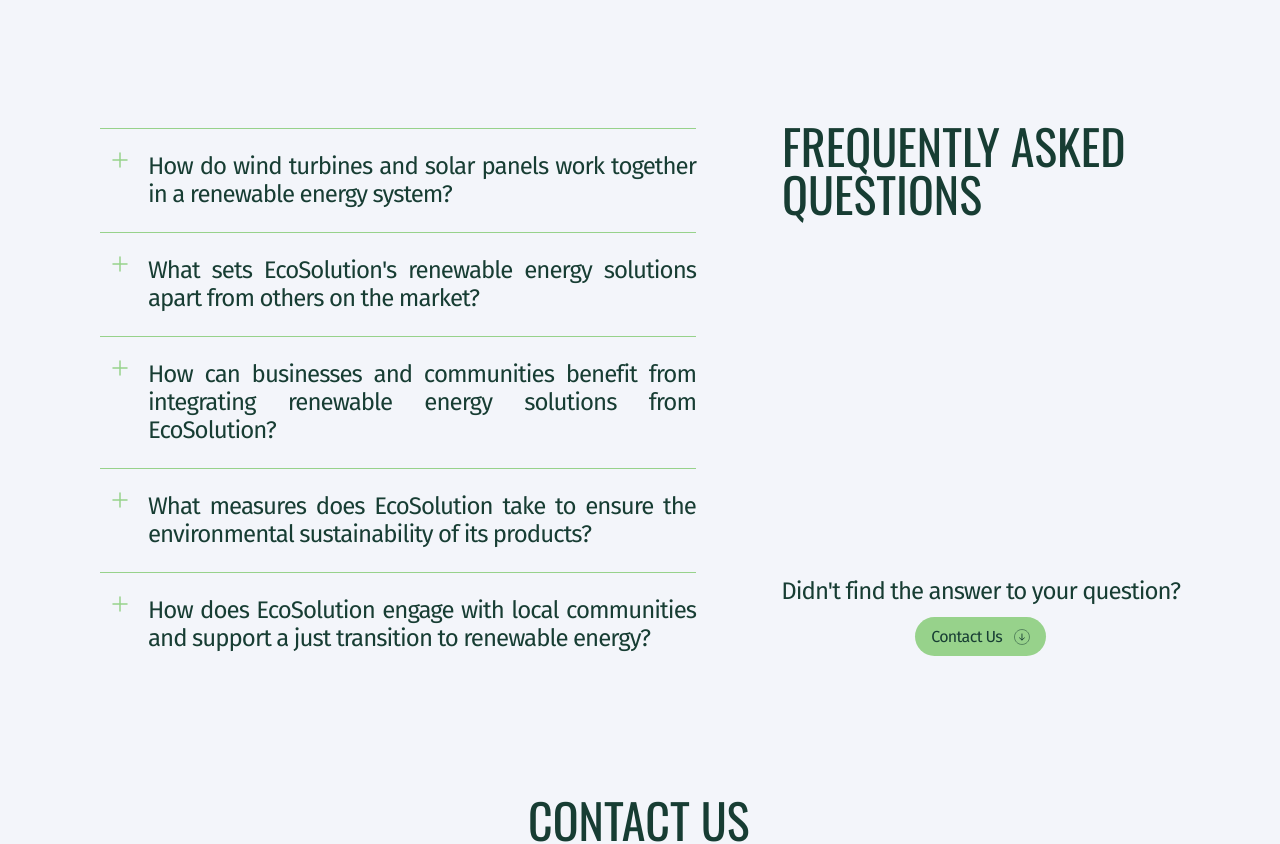
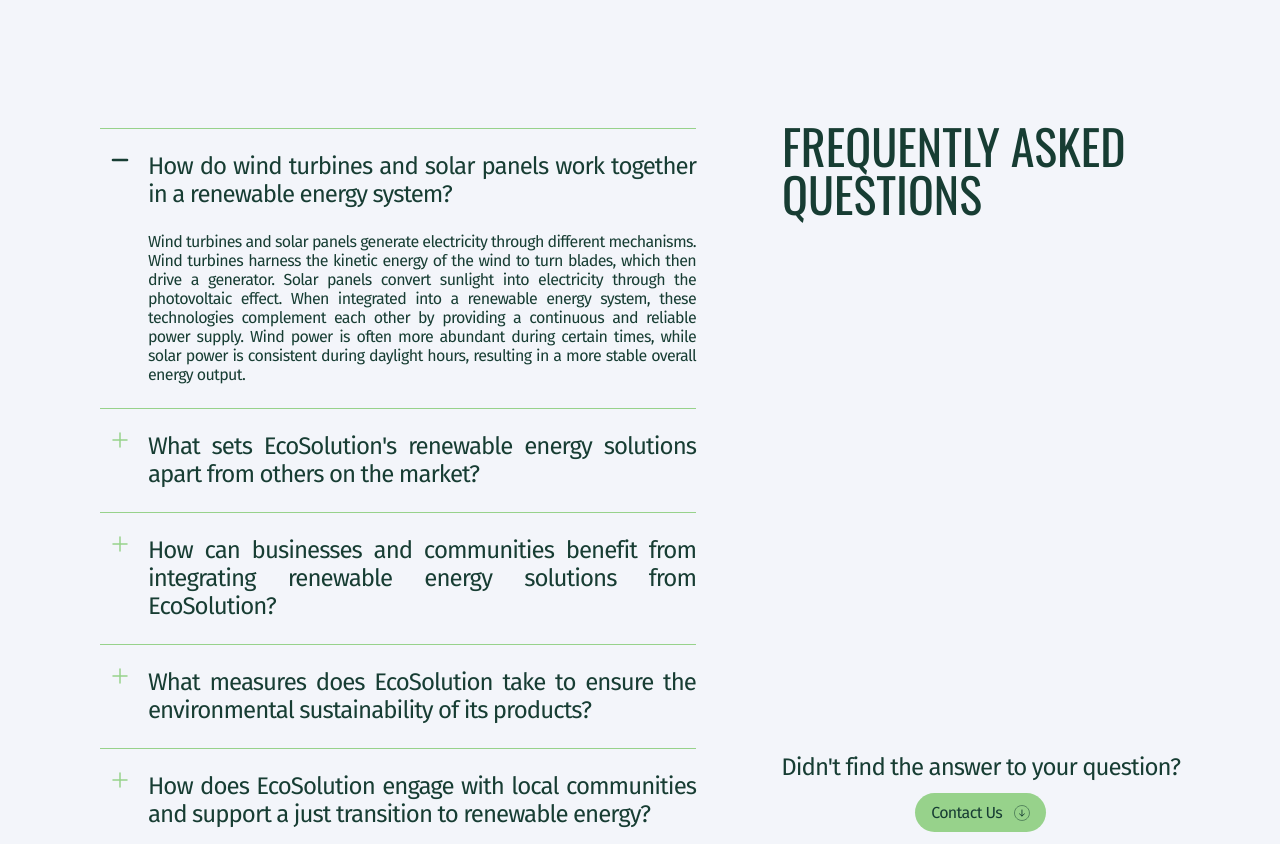
Before and after one commit to Ynln69/ecosolution-test, a React (Create React App) app: page / in a window 1280 px wide. Shown: the part 2460-3304 px from the top of the page. Built offline with nearby package versions, Linux system fonts and the light colour scheme.

Commit message:
змінена логіка при відкритті на питання

```diff
--- a/src/components/FAQ/Questions.jsx
+++ b/src/components/FAQ/Questions.jsx
@@ -10,6 +10,7 @@
   FqaItem,
   FqaList,
   FqaTitle,
+  ItemThumb,
   ItemButton,
   ItemTitle,
   ItemText,
@@ -19,7 +20,7 @@
 import sprite from "../../images/sprite.svg";
 
 const Questions = () => {
-  const [openIndex, setOpenIndex] = useState(null);
+  const [openIndex, setOpenIndex] = useState(0);
 
   const toggleQuestion = (index) => {
     setOpenIndex((prevIndex) => (prevIndex === index ? null : index));
@@ -42,7 +43,8 @@
           <FqaList>
             {initialQuestions.map((question, index) => (
               <FqaItem key={index}>
-                <ItemButton onClick={() => toggleQuestion(index)}>
+                <ItemThumb onClick={() => toggleQuestion(index)}>
+                  <ItemButton>
                     <svg>
                       <use
                         xlinkHref={`${sprite}#${
@@ -57,6 +59,7 @@
                       <ItemText>{question.answer}</ItemText>
                     )}
                   </div>
+                </ItemThumb>
               </FqaItem>
             ))}
           </FqaList>
--- a/src/components/FAQ/Questions.styled.js
+++ b/src/components/FAQ/Questions.styled.js
@@ -30,9 +30,6 @@
 `;
 export const FqaItem = styled.li`
   position: relative;
-  display: flex;
-  align-items: baseline;
-  gap: 8px;
   &::before {
     display: block;
     content: "";
@@ -53,6 +50,13 @@
     width: 596px;
   }
 `;
+
+export const ItemThumb = styled.div`
+  display: flex;
+  align-items: baseline;
+  gap: 8px;
+`;
+
 export const ItemButton = styled.button`
   background: transparent;
   border: none;
```
Lines whose indentation alone changed are shown as unchanged.
